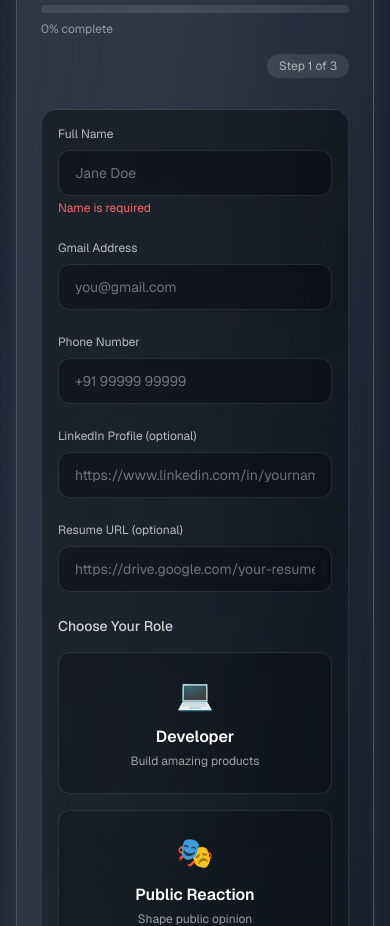
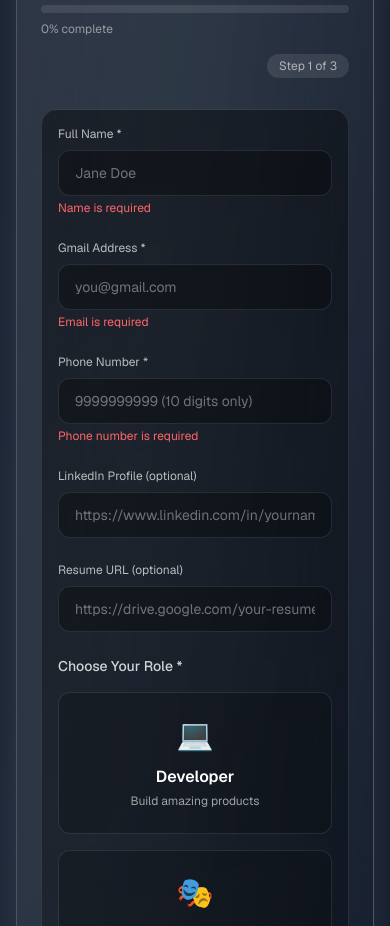
Before and after one commit to adibxr/join, a Next.js app: page / in a window 390 px wide. Shown: the part 1900-2826 px from the top of the page. Built offline with nearby package versions, Linux system fonts and the light colour scheme.

Commit message:
feat: update form validation with mandatory fields and phone number rules
Change email to founder.networthwars@gmail.com and enforce 10-digit phone number validation.

Co-authored-by: ADITYA RAJ <107928214+adibxr@users.noreply.github.com>

```diff
--- a/app/page.tsx
+++ b/app/page.tsx
@@ -38,17 +38,32 @@ export default function JoinNow() {
     const newErrors = {}
     const completed = new Set()
 
-    if (form.name) completed.add("name")
-    else if (form.name === "" && focusedField !== "name") newErrors.name = "Name is required"
+    if (form.name.trim()) {
+      completed.add("name")
+    } else {
+      newErrors.name = "Name is required"
+    }
 
-    if (form.gmail) {
+    if (form.gmail.trim()) {
       completed.add("gmail")
       if (!/^[^\s@]+@[^\s@]+\.[^\s@]+$/.test(form.gmail)) {
         newErrors.gmail = "Please enter a valid email"
       }
+    } else {
+      newErrors.gmail = "Email is required"
     }
 
-    if (form.phone) completed.add("phone")
+    if (form.phone.trim()) {
+      const phoneDigits = form.phone.replace(/\D/g, "")
+      if (phoneDigits.length === 10) {
+        completed.add("phone")
+      } else {
+        newErrors.phone = "Phone number must be exactly 10 digits"
+      }
+    } else {
+      newErrors.phone = "Phone number is required"
+    }
+
     if (form.role) completed.add("role")
     if (form.termsAccepted) completed.add("terms")
 
@@ -65,10 +80,24 @@ export default function JoinNow() {
   }
 
   function goToRolePage() {
-    if (!form.name || !form.gmail || !form.phone || !form.role || !form.termsAccepted) {
-      alert("Please fill all required fields and accept the terms and conditions before continuing.")
+    const requiredErrors = []
+    if (!form.name.trim()) requiredErrors.push("Name")
+    if (!form.gmail.trim()) requiredErrors.push("Email")
+    if (!form.phone.trim()) requiredErrors.push("Phone number")
+    if (!form.role) requiredErrors.push("Role selection")
+    if (!form.termsAccepted) requiredErrors.push("Terms and conditions")
+
+    if (requiredErrors.length > 0) {
+      alert(`Please complete the following required fields: ${requiredErrors.join(", ")}`)
       return
     }
+
+    const phoneDigits = form.phone.replace(/\D/g, "")
+    if (phoneDigits.length !== 10) {
+      alert("Phone number must be exactly 10 digits")
+      return
+    }
+
     setStep(2)
   }
 
@@ -108,7 +137,7 @@ export default function JoinNow() {
       formData.append("_captcha", "false")
       formData.append("_template", "table")
 
-      const response = await fetch("https://formsubmit.co/ccidcop@gmail.com", {
+      const response = await fetch("https://formsubmit.co/founder.networthwars@gmail.com", {
         method: "POST",
         body: formData,
       })
@@ -381,7 +410,7 @@ function MainForm({ form, onChange, roles, onNext, errors, completedFields, focu
     <form className="space-y-6" onSubmit={(e) => e.preventDefault()}>
       <div className="grid grid-cols-1 lg:grid-cols-2 gap-6">
         <EnhancedField
-          label="Full Name"
+          label="Full Name *"
           id="name"
           error={errors.name}
           completed={completedFields.has("name")}
@@ -394,12 +423,13 @@ function MainForm({ form, onChange, roles, onNext, errors, completedFields, focu
             onFocus={() => setFocusedField("name")}
             onBlur={() => setFocusedField("")}
             placeholder="Jane Doe"
+            required
             className="w-full rounded-xl px-4 py-3 bg-black/30 border border-white/10 outline-none text-white placeholder-white/40 transition-all duration-300 focus:border-purple-400/50 focus:bg-black/40 focus:ring-2 focus:ring-purple-400/20"
           />
         </EnhancedField>
 
         <EnhancedField
-          label="Gmail Address"
+          label="Gmail Address *"
           id="gmail"
           error={errors.gmail}
           completed={completedFields.has("gmail")}
@@ -413,13 +443,15 @@ function MainForm({ form, onChange, roles, onNext, errors, completedFields, focu
             onBlur={() => setFocusedField("")}
             placeholder="you@gmail.com"
             type="email"
+            required
             className="w-full rounded-xl px-4 py-3 bg-black/30 border border-white/10 outline-none text-white placeholder-white/40 transition-all duration-300 focus:border-purple-400/50 focus:bg-black/40 focus:ring-2 focus:ring-purple-400/20"
           />
         </EnhancedField>
 
         <EnhancedField
-          label="Phone Number"
+          label="Phone Number *"
           id="phone"
+          error={errors.phone}
           completed={completedFields.has("phone")}
           focused={focusedField === "phone"}
         >
@@ -429,7 +461,9 @@ function MainForm({ form, onChange, roles, onNext, errors, completedFields, focu
             onChange={onChange}
             onFocus={() => setFocusedField("phone")}
             onBlur={() => setFocusedField("")}
-            placeholder="+91 99999 99999"
+            placeholder="9999999999 (10 digits only)"
+            pattern="[0-9]{10}"
+            maxLength="10"
             className="w-full rounded-xl px-4 py-3 bg-black/30 border border-white/10 outline-none text-white placeholder-white/40 transition-all duration-300 focus:border-purple-400/50 focus:bg-black/40 focus:ring-2 focus:ring-purple-400/20"
           />
         </EnhancedField>
@@ -456,7 +490,7 @@ function MainForm({ form, onChange, roles, onNext, errors, completedFields, focu
       </EnhancedField>
 
       <div>
-        <label className="block text-sm font-medium text-white/80 mb-4">Choose Your Role</label>
+        <label className="block text-sm font-medium text-white/80 mb-4">Choose Your Role *</label>
         <div className="grid grid-cols-1 md:grid-cols-3 gap-4">
           {roles.map((r, index) => (
             <motion.label
```
